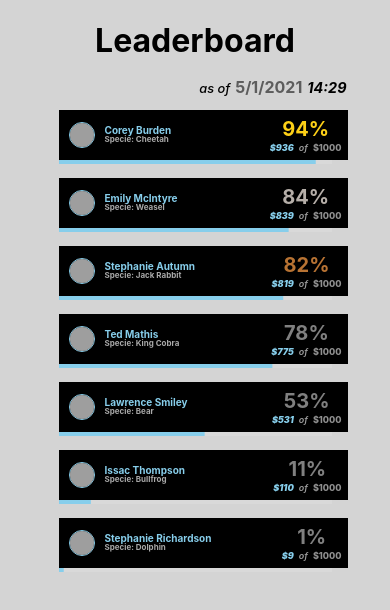
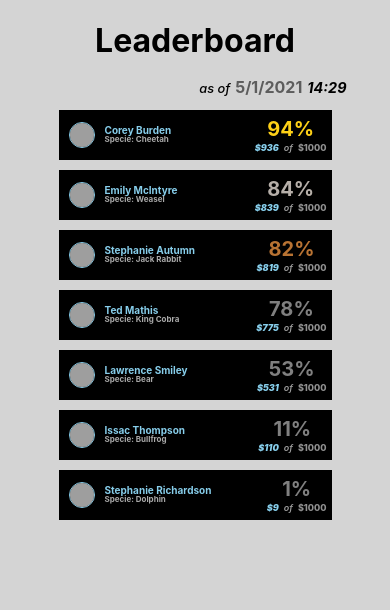
Before and after one commit to corianoharris/react-donation-gamification-board, a React (Create React App) app: page / in a window 390 px wide. Shown: the top 610 px of the page. Built offline with nearby package versions, Linux system fonts and the light colour scheme; grey boxes are pictures that could not be loaded.

Commit message:
updated styles

```diff
--- a/src/App.css
+++ b/src/App.css
@@ -6,18 +6,22 @@ body {
   background:#d4d4d4;
 }
 
-/* .parent {
+.parent {
+  display: block;
+  justify-content: center;
   width: 100%;
   height: auto;
-  border: 1px solid red;
-} */
+  margin-bottom: 40px;
+}
+
+
 .donor__container {
   display: flex;
   justify-content: flex-start;
   width: 100%;
   height: 30px;
-  padding: 10px 6px 10px 10px;
-  margin: 10px auto -2px auto;
+  padding: 10px 0;
+  margin: 0 auto;
   background: black;
   color: skyblue;
 }
@@ -79,7 +83,13 @@ body {
  display: block;
  justify-content: center;
  height: auto;
- margin: -25px 20px 10px auto;
+ margin: -25px 10px 10px auto;
+}
+
+.progressBar {
+  position: relative;
+  bottom: 0;
+ right: 0;
 }
 
 
@@ -164,15 +174,20 @@ body {
   font-style: italic;
 }
 
+.donor__profile {
+  margin-left: 10px;
+}
+
 @media only screen and (max-width: 640px) {
 
   .header {
     text-align: center;
     margin-bottom: -10px;
   }
-  .donor__container {
-    margin-bottom:  -12px;
+  .parent {
+    margin-bottom: 10px;
   }
+
 
   .donor__name {
     font-size: 10px;
@@ -183,11 +198,12 @@ body {
     margin-top: -10px;
   }
   .donation__container {
-    margin-right: 0;
+    margin-right: 2px;
    }
 
    .donation__container {
     margin-top: -20px;
+    margin-right: 5px;
    }
 
    .percentage {
@@ -198,14 +214,21 @@ body {
     margin-top: -25px;
   }
 
+  .progressBar {
+    display: none;
+  }
+
 }
 
 @media only screen and (min-width: 641px) and (max-width: 960px) {
 
-  .donor__container {
-    margin-bottom:  -7px;
+  /* .donor__container {
+    margin-bottom:  none;
+  } */
+
+  .parent {
+    margin-bottom: 25px;
   }
-
   .donor__name {
     font-size: 1rem;
   }
--- a/src/Donor.js
+++ b/src/Donor.js
@@ -39,6 +39,7 @@ const Donor = () => {
       donor.percentage = Math.floor(Math.abs(donor.current_donation_amount/donor.donation_goal_amount).toFixed(2) * 100),
       winner(donor),
       <>
+      <div className="parent">
       <div className="donor__container" key={index}>
         <div className= "donor__profile">
       <img className="image" src={donor.img} alt={"A picture of the donor" + {index}}/>
@@ -56,10 +57,12 @@ const Donor = () => {
       </div>
     </div>
     </div>
-    <Line percent={donor.percentage} strokeWidth="1.5" strokeColor="skyblue" trailWidth="100"strokeLinecap="square"/>
+    <Line className="progressBar" percent={donor.percentage} strokeWidth="1.5" strokeColor="skyblue" trailWidth="100"strokeLinecap="square"/>
+    </div>
     </>
   ))
 )}
+
 
 useEffect(()=> {
   data.sort((a,b) => {
@@ -71,8 +74,6 @@ useEffect(()=> {
 return (
   <div>
     <h1 className="header">Leaderboard</h1>
-
-    <div>
       <div className="date">
         <p className="date__text"> as of </p>
       <h5 className ="today__date">{todayDate}</h5>
@@ -85,7 +86,6 @@ return (
         minSize={5}
         pageSize={6}
       />
-    </div>
   </div>
 );
 }
```
